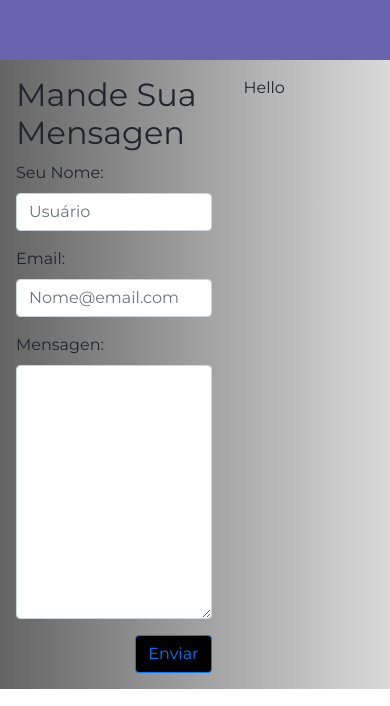
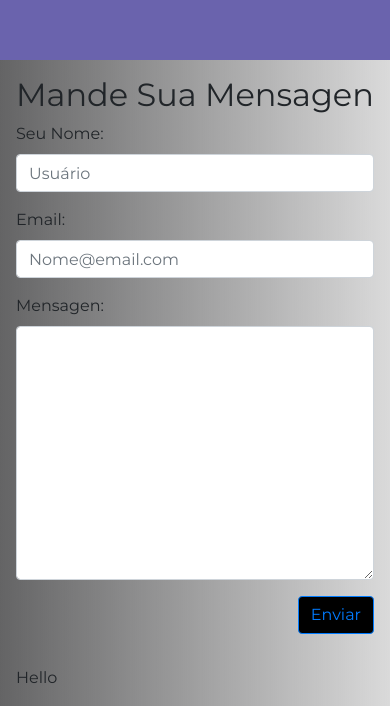
Before and after one commit to Alzwimn/Conrad, a plain HTML site: page index.html in a window 390 px wide. Shown: the part 1584-2290 px from the top of the page. Drawn offline with nearby package versions, Linux system fonts and the light colour scheme.

Commit message:
Update index.html

```diff
--- a/index.html
+++ b/index.html
@@ -18,7 +18,7 @@
 
 <body data-spy="scroll" data-target="#navbarResponsive">
 
-    <nav class="navbar navbar-expand-sm navbar-dark fixed-top">
+    <nav class="navbar navbar-expand-md navbar-dark fixed-top">
 
         <a href="#presentation" class="navbar-brand">ConradPhotos</a>
         <button class="navbar-toggler" type="button" data-toggle="collapse" data-target="#navbarResponsive">
@@ -73,7 +73,7 @@
 
     <!--Contact Begins-->
     <footer id="contact" class="row">
-        <div class="col-7">
+        <div class="col-sm-7">
             <h2>Mande Sua Mensagen</h2>
             <form action="get">
                 <div class="form-group">
@@ -98,7 +98,7 @@
 
 
 
-        <div class="col-5">Hello</div>
+        <div class="col-sm-5">Hello</div>
     </footer>
     <!--Contact Ends-->
 
```
